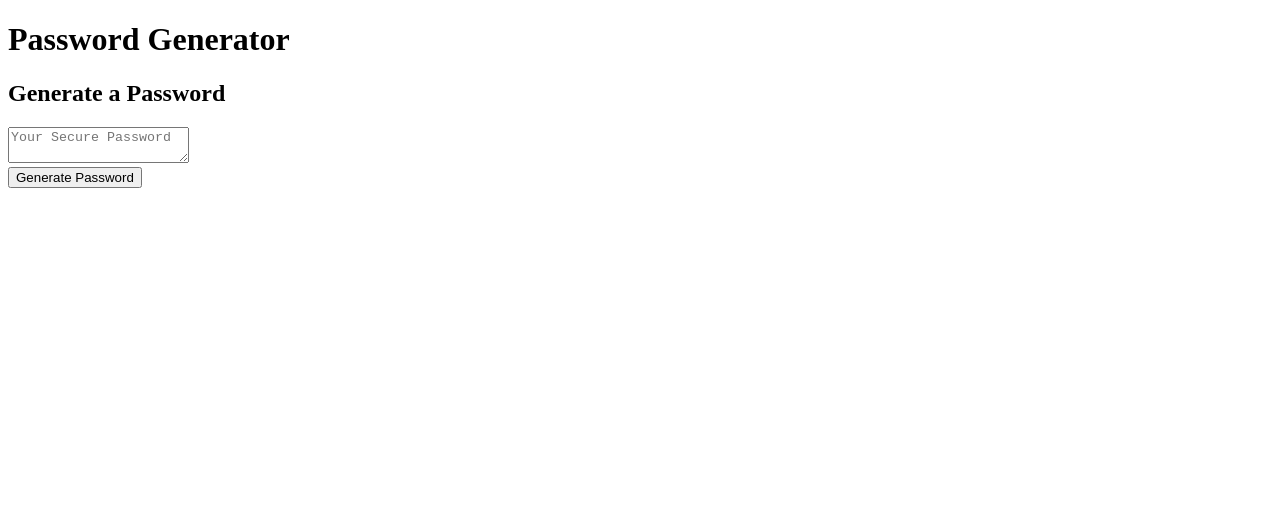
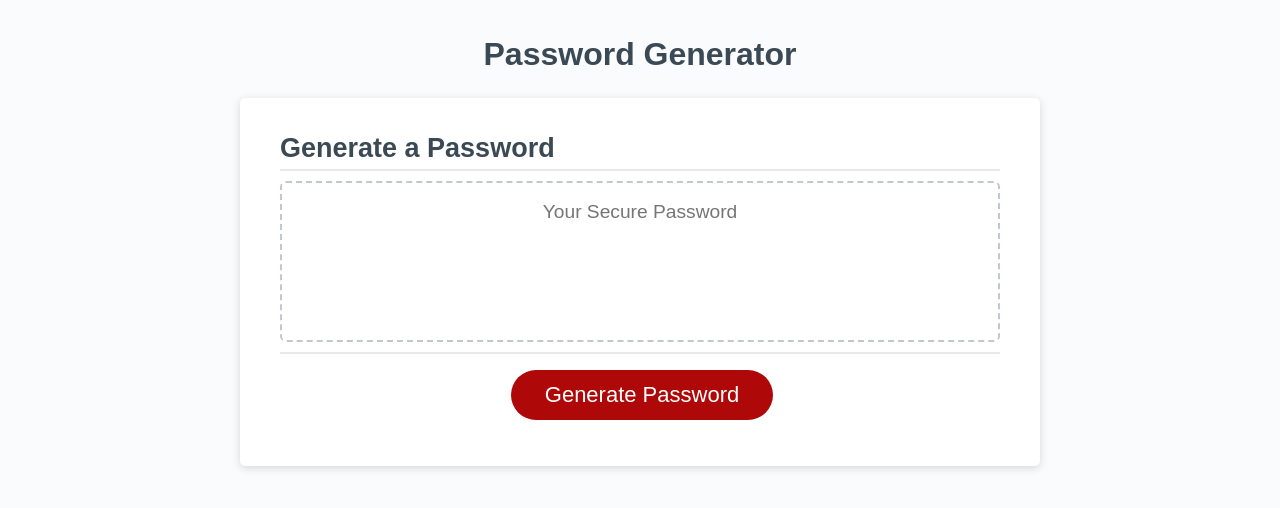
Before and after one commit to talbdbd/Tal-s_Risky_Regenerator, a plain HTML site: page index.html in a window 1280 px wide. Drawn offline with Linux system fonts and the light colour scheme; the site is published under a folder, as on GitHub Pages, so addresses that start at the root find nothing.

Commit message:
really fixed pathway in html

```diff
--- a/index.html
+++ b/index.html
@@ -5,8 +5,8 @@
     <meta name="viewport" content="width=device-width, initial-scale=1.0" />
     <meta http-equiv="X-UA-Compatible" content="ie=edge" />
     <title>Password Generator</title>
-    <link rel="stylesheet" href="/Develop/reset.css" />
-    <link rel="stylesheet" href="/Develop/style.css" />
+    <link rel="stylesheet" href="Develop/reset.css" />
+    <link rel="stylesheet" href="Develop/style.css" />
   </head>
   <body>
     <div class="wrapper">
@@ -30,6 +30,6 @@
         </div>
       </div>
     </div>
-    <script src="/Develop/script.js"></script>
+    <script src="Develop/script.js"></script>
   </body>
 </html>
```
